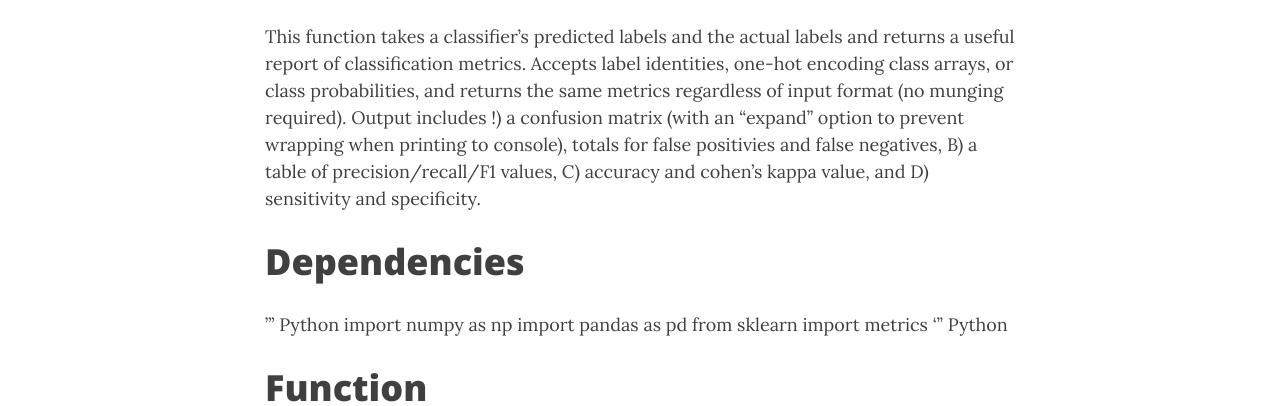
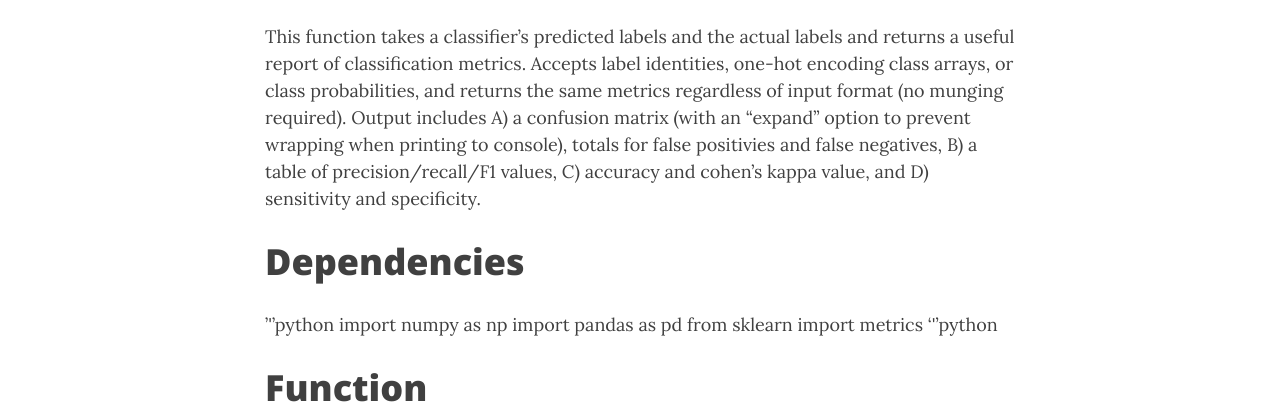
Before and after one commit to ndelaneybusch/Cogneuro_helpers, a Jekyll site: the page built from _analysis/classification_report.md, in a window 1280 px wide and 900 px high. Shown: the part 491-897 px from the top of the window. Built offline with Jekyll 4.4.1, drawn with Linux system fonts in a browser that asks for light colours; nearby versions of some CDN libraries.

```diff
--- a/_analysis/classification_report.md
+++ b/_analysis/classification_report.md
@@ -2,14 +2,14 @@
 title: Informative Classification Reports
 ---
 # Description
-This function takes a classifier's predicted labels and the actual labels and returns a useful report of classification metrics. Accepts label identities, one-hot encoding class arrays, or class probabilities, and returns the same metrics regardless of input format (no munging required). Output includes !) a confusion matrix (with an "expand" option to prevent wrapping when printing to console), totals for false positivies and false negatives, B) a table of precision/recall/F1 values, C) accuracy and cohen's kappa value, and D) sensitivity and specificity.
+This function takes a classifier's predicted labels and the actual labels and returns a useful report of classification metrics. Accepts label identities, one-hot encoding class arrays, or class probabilities, and returns the same metrics regardless of input format (no munging required). Output includes A) a confusion matrix (with an "expand" option to prevent wrapping when printing to console), totals for false positivies and false negatives, B) a table of precision/recall/F1 values, C) accuracy and cohen's kappa value, and D) sensitivity and specificity.
 
 # Dependencies
-''' Python
+'''python
 import numpy as np
 import pandas as pd
 from sklearn import metrics
-''' Python
+'''python
 
 # Function
 {% highlight Python %}
```
